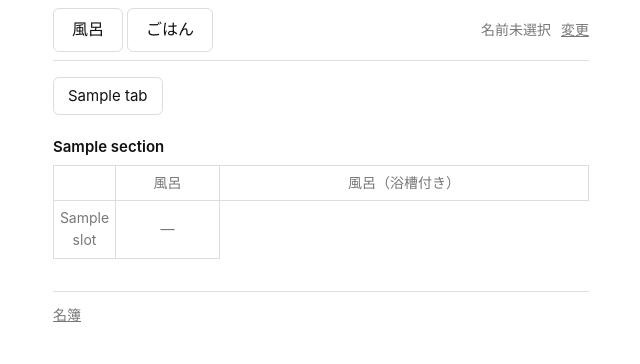
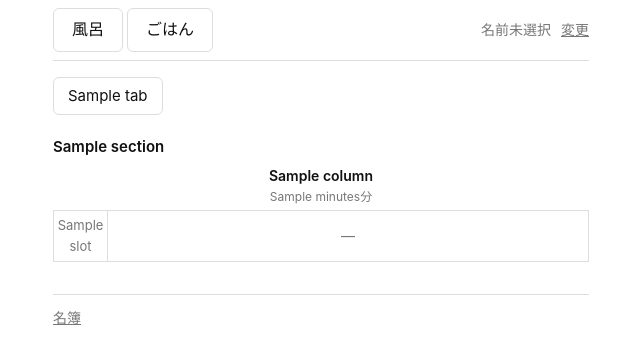
Before and after one commit to 4ltena/kominka-reserver, a Flask app: template app/templates/bath.html in a window 1280 px wide. Shown: the top 364 px of the page, without its empty margins (319-959 px from the left). Run offline with Flask 3, Linux system fonts and the light colour scheme; the template is opened without the code that fills it: most values are stand-ins (such as "Sample title", 1, 10 or a date in 2020).

Commit message:
feat(bath): give each room its own slot length
浴槽付きを 20 分、浴槽なしを 15 分にした。刻み幅が浴室ごとに変わるため、
1 つの表に 2 浴室を並べると時刻の行が揃わない。表を浴室ごとの独立した列に
組み替え、それぞれが自分の刻みで時刻を持つようにした。

slot_starts と check_reservable は room を受け取る。浴室に無い刻みの時刻は
bad_slot として弾くため、19:15 は浴槽なしでのみ通る。

Co-Authored-By: Claude <noreply@anthropic.com>

```diff
--- a/app/config.py
+++ b/app/config.py
@@ -29,7 +29,8 @@ PERIOD = {
     ("meal", "dinner"): (date(2026, 8, 18), date(2026, 8, 27)),
 }
 
-SLOT_MINUTES = 20
+# 枠の長さは浴室ごとに違う。浴槽付きは 20 分、浴槽なしは 15 分。
+ROOM_SLOT_MINUTES = {"shower": 15, "tub": 20}
 SECTION_HOURS = {"morning": (6, 8), "night": (19, 24)}
 
 # 食事の投票窓。(対象日からの日数のずれ, 受付開始の時, 締切の時)
--- a/app/static/style.css
+++ b/app/static/style.css
@@ -67,7 +67,19 @@ header {
 
 .section { font-size: 15px; margin: 20px 0 6px; font-weight: 600; }
 
-.grid { width: 100%; border-collapse: collapse; }
+.rooms { display: flex; gap: 10px; align-items: flex-start; }
+.room { flex: 1; min-width: 0; }
+
+.room h3 {
+  margin: 0 0 4px;
+  font-size: 14px;
+  font-weight: 600;
+  text-align: center;
+}
+
+.room h3 small { display: block; font-weight: normal; color: var(--muted); font-size: 12px; }
+
+.grid { width: 100%; border-collapse: collapse; table-layout: fixed; }
 
 .grid th, .grid td {
   border: 1px solid var(--line);
@@ -77,11 +89,9 @@ header {
   font-size: 14px;
 }
 
-.grid thead th { padding: 6px 2px; color: var(--muted); }
+.grid th.time { width: 54px; color: var(--muted); padding: 4px 2px; font-size: 13px; }
 
-.grid th.time { width: 62px; color: var(--muted); padding: 6px 2px; }
-
-.cell { height: 46px; }
+.cell { height: 42px; }
 .cell form { display: flex; align-items: center; justify-content: center; gap: 6px; height: 100%; }
 
 .cell.taken { background: var(--fill); }
--- a/app/templates/_bath_table.html
+++ b/app/templates/_bath_table.html
@@ -1,44 +1,43 @@
 {% for section in sections %}
 <h2 class="section">{{ section.label }}</h2>
+<div class="rooms">
+  {% for column in section.columns %}
+  <div class="room">
+    <h3>{{ column.label }}<small>{{ column.minutes }}分</small></h3>
     <table class="grid">
-  <thead>
-    <tr>
-      <th class="time"></th>
-      {% for room in config.ROOMS %}<th>{{ config.ROOM_LABELS[room] }}</th>{% endfor %}
-    </tr>
-  </thead>
       <tbody>
-    {% for row in section.rows %}
+        {% for row in column.rows %}
         <tr>
           <th class="time">{{ row.slot }}</th>
-      {% for cell in row.cells %}
-      <td class="cell {{ cell.state }}">
-        {% if cell.state == 'free' %}
+          <td class="cell {{ row.state }}">
+            {% if row.state == 'free' %}
             <form method="post" action="{{ url_for('bath_reserve') }}">
               <input type="hidden" name="date" value="{{ day_value }}">
               <input type="hidden" name="section" value="{{ section.key }}">
-          <input type="hidden" name="room" value="{{ cell.room }}">
+              <input type="hidden" name="room" value="{{ column.room }}">
               <input type="hidden" name="slot" value="{{ row.slot }}">
               <button type="submit" class="free">空き</button>
             </form>
-        {% elif cell.state == 'mine' %}
+            {% elif row.state == 'mine' %}
             <form method="post" action="{{ url_for('bath_cancel') }}">
               <input type="hidden" name="date" value="{{ day_value }}">
-          <input type="hidden" name="reservation_id" value="{{ cell.rid }}">
-          <span class="me">{{ cell.name }}</span>
+              <input type="hidden" name="reservation_id" value="{{ row.rid }}">
+              <span class="me">{{ row.name }}</span>
               <button type="submit" class="cancel">取消</button>
             </form>
-        {% elif cell.state == 'taken' %}
-        <span class="taken">{{ cell.name }}</span>
+            {% elif row.state == 'taken' %}
+            <span class="taken">{{ row.name }}</span>
             {% else %}
             <span class="past">—</span>
             {% endif %}
           </td>
-      {% endfor %}
         </tr>
         {% endfor %}
       </tbody>
     </table>
+  </div>
+  {% endfor %}
+</div>
 {% else %}
 <p class="empty">この日は対象期間外です。</p>
 {% endfor %}
--- a/app/web.py
+++ b/app/web.py
@@ -88,26 +88,33 @@ def create_app(config_path=None, db_path=None, start_notifier: bool = True) -> F
         reserved = db.reservations_for_date(g.conn, day.isoformat())
         sections = []
         for section in slots.sections_for_date(day):
-            rows = []
-            for slot in slots.slot_starts(section):
-                cells = []
-                for room in config.ROOMS:
+            columns = []
+            for room in config.ROOMS:
+                rows = []
+                for slot in slots.slot_starts(section, room):
                     row = reserved.get((room, slot))
                     if row is None:
                         started = slots.slot_datetime(day, slot) <= now
-                        cells.append(
-                            {"room": room, "state": "past" if started else "free",
+                        rows.append(
+                            {"slot": slot, "state": "past" if started else "free",
                              "name": None, "rid": None}
                         )
                     else:
                         mine = member is not None and row["member_id"] == member["id"]
-                        cells.append(
-                            {"room": room, "state": "mine" if mine else "taken",
+                        rows.append(
+                            {"slot": slot, "state": "mine" if mine else "taken",
                              "name": row["name"], "rid": row["id"]}
                         )
-                rows.append({"slot": slot, "cells": cells})
+                columns.append(
+                    {
+                        "room": room,
+                        "label": config.ROOM_LABELS[room],
+                        "minutes": config.ROOM_SLOT_MINUTES[room],
+                        "rows": rows,
+                    }
+                )
             sections.append(
-                {"key": section, "label": config.SECTION_LABELS[section], "rows": rows}
+                {"key": section, "label": config.SECTION_LABELS[section], "columns": columns}
             )
         tabs = [
             {"value": d.isoformat(), "label": slots.format_day(d), "current": d == day}
@@ -189,7 +196,7 @@ def create_app(config_path=None, db_path=None, start_notifier: bool = True) -> F
         if day is None or room not in config.ROOMS:
             flash(MESSAGES["bad_slot"])
             return redirect(url_for("bath"))
-        reason = slots.check_reservable(day, section, slot, now)
+        reason = slots.check_reservable(day, section, room, slot, now)
         if reason != "ok":
             flash(MESSAGES[reason])
             return redirect(url_for("bath", date=day.isoformat()))
```
Also changed, not shown: app/slots.py (+8 -4 lines), docs/superpowers/specs/2026-08-17-furo-gohan-design.md (+10 -4 lines), tests/test_slots.py (+37 -9 lines), README.md. Lines whose indentation alone changed are shown as unchanged.
